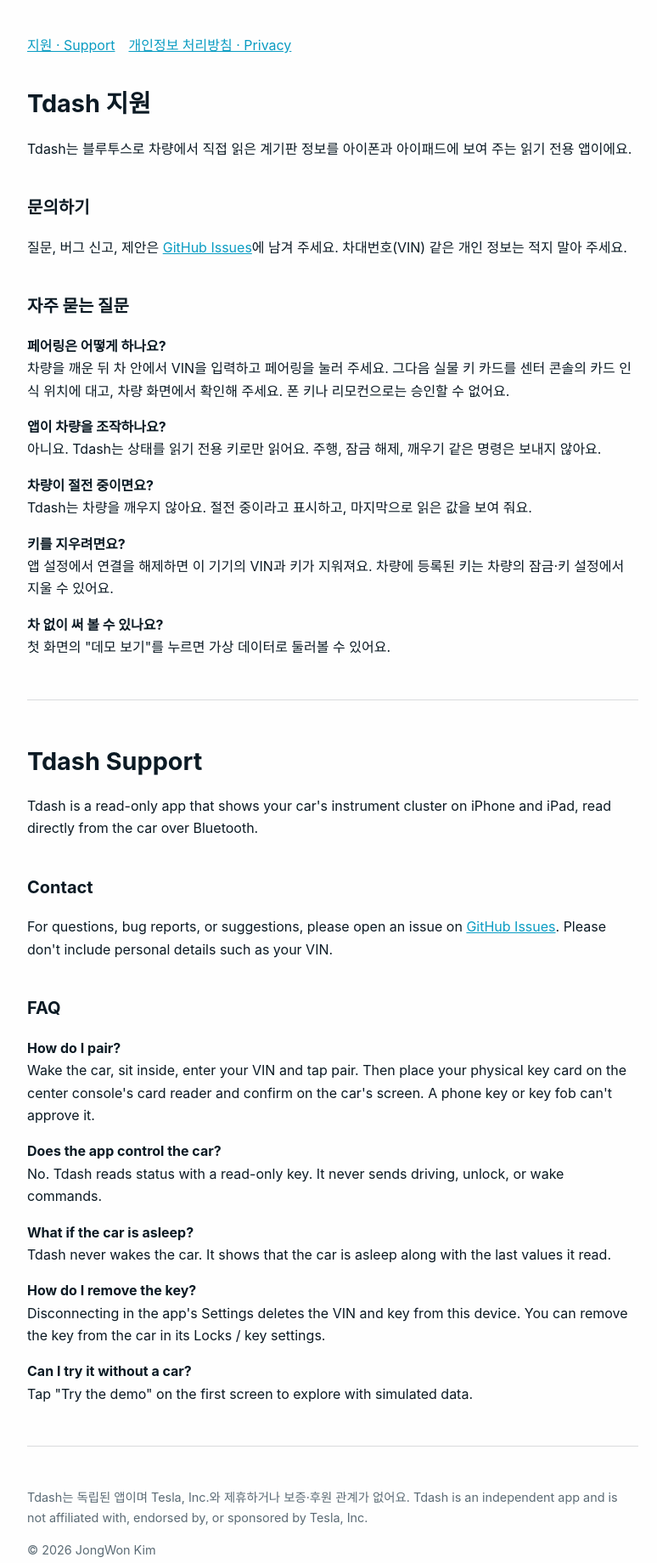
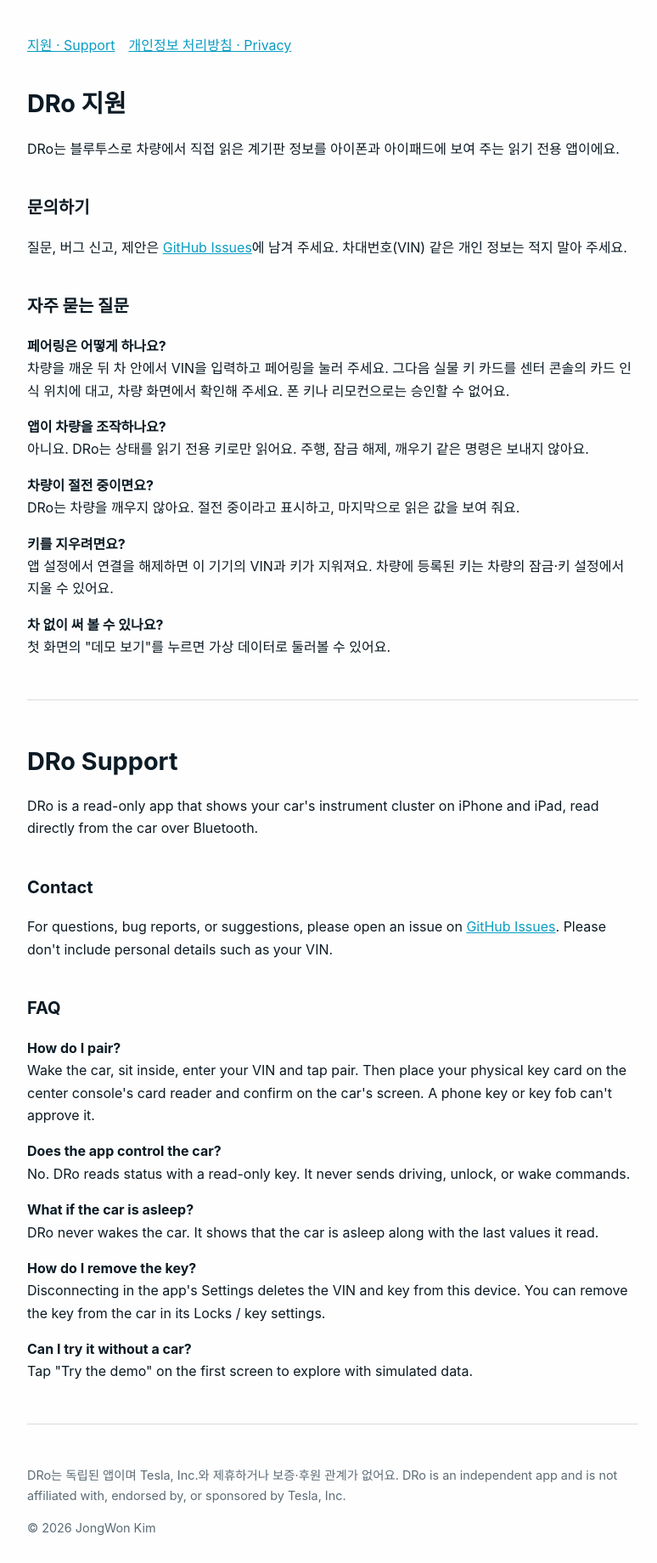
Before and after one commit to Dobuzi/tdash-support, a plain HTML site: page index.html in a window 1280 px wide. Shown: the whole page at 85% size, without its empty margins (248-1022 px from the left). Drawn offline with Linux system fonts and the light colour scheme.

Commit message:
Rename app to DRo

```diff
--- a/index.html
+++ b/index.html
@@ -3,40 +3,40 @@
 <head>
 <meta charset="utf-8">
 <meta name="viewport" content="width=device-width,initial-scale=1">
-<title>Tdash 지원 · Support</title>
+<title>DRo 지원 · Support</title>
 <link rel="stylesheet" href="style.css">
 </head>
 <body><main>
 <nav><a href="./">지원 · Support</a><a href="privacy.html">개인정보 처리방침 · Privacy</a></nav>
 
-<h1>Tdash 지원</h1>
-<p>Tdash는 블루투스로 차량에서 직접 읽은 계기판 정보를 아이폰과 아이패드에 보여 주는 읽기 전용 앱이에요.</p>
+<h1>DRo 지원</h1>
+<p>DRo는 블루투스로 차량에서 직접 읽은 계기판 정보를 아이폰과 아이패드에 보여 주는 읽기 전용 앱이에요.</p>
 
 <h2>문의하기</h2>
 <p>질문, 버그 신고, 제안은 <a href="https://github.com/Dobuzi/tdash-support/issues">GitHub Issues</a>에 남겨 주세요. 차대번호(VIN) 같은 개인 정보는 적지 말아 주세요.</p>
 
 <h2>자주 묻는 질문</h2>
 <p><strong>페어링은 어떻게 하나요?</strong><br>차량을 깨운 뒤 차 안에서 VIN을 입력하고 페어링을 눌러 주세요. 그다음 실물 키 카드를 센터 콘솔의 카드 인식 위치에 대고, 차량 화면에서 확인해 주세요. 폰 키나 리모컨으로는 승인할 수 없어요.</p>
-<p><strong>앱이 차량을 조작하나요?</strong><br>아니요. Tdash는 상태를 읽기 전용 키로만 읽어요. 주행, 잠금 해제, 깨우기 같은 명령은 보내지 않아요.</p>
-<p><strong>차량이 절전 중이면요?</strong><br>Tdash는 차량을 깨우지 않아요. 절전 중이라고 표시하고, 마지막으로 읽은 값을 보여 줘요.</p>
+<p><strong>앱이 차량을 조작하나요?</strong><br>아니요. DRo는 상태를 읽기 전용 키로만 읽어요. 주행, 잠금 해제, 깨우기 같은 명령은 보내지 않아요.</p>
+<p><strong>차량이 절전 중이면요?</strong><br>DRo는 차량을 깨우지 않아요. 절전 중이라고 표시하고, 마지막으로 읽은 값을 보여 줘요.</p>
 <p><strong>키를 지우려면요?</strong><br>앱 설정에서 연결을 해제하면 이 기기의 VIN과 키가 지워져요. 차량에 등록된 키는 차량의 잠금·키 설정에서 지울 수 있어요.</p>
 <p><strong>차 없이 써 볼 수 있나요?</strong><br>첫 화면의 "데모 보기"를 누르면 가상 데이터로 둘러볼 수 있어요.</p>
 
 <hr>
 
-<h1 lang="en">Tdash Support</h1>
-<p lang="en">Tdash is a read-only app that shows your car's instrument cluster on iPhone and iPad, read directly from the car over Bluetooth.</p>
+<h1 lang="en">DRo Support</h1>
+<p lang="en">DRo is a read-only app that shows your car's instrument cluster on iPhone and iPad, read directly from the car over Bluetooth.</p>
 <h2 lang="en">Contact</h2>
 <p lang="en">For questions, bug reports, or suggestions, please open an issue on <a href="https://github.com/Dobuzi/tdash-support/issues">GitHub Issues</a>. Please don't include personal details such as your VIN.</p>
 <h2 lang="en">FAQ</h2>
 <p lang="en"><strong>How do I pair?</strong><br>Wake the car, sit inside, enter your VIN and tap pair. Then place your physical key card on the center console's card reader and confirm on the car's screen. A phone key or key fob can't approve it.</p>
-<p lang="en"><strong>Does the app control the car?</strong><br>No. Tdash reads status with a read-only key. It never sends driving, unlock, or wake commands.</p>
-<p lang="en"><strong>What if the car is asleep?</strong><br>Tdash never wakes the car. It shows that the car is asleep along with the last values it read.</p>
+<p lang="en"><strong>Does the app control the car?</strong><br>No. DRo reads status with a read-only key. It never sends driving, unlock, or wake commands.</p>
+<p lang="en"><strong>What if the car is asleep?</strong><br>DRo never wakes the car. It shows that the car is asleep along with the last values it read.</p>
 <p lang="en"><strong>How do I remove the key?</strong><br>Disconnecting in the app's Settings deletes the VIN and key from this device. You can remove the key from the car in its Locks / key settings.</p>
 <p lang="en"><strong>Can I try it without a car?</strong><br>Tap "Try the demo" on the first screen to explore with simulated data.</p>
 
 <hr>
-<p class="muted">Tdash는 독립된 앱이며 Tesla, Inc.와 제휴하거나 보증·후원 관계가 없어요. Tdash is an independent app and is not affiliated with, endorsed by, or sponsored by Tesla, Inc.</p>
+<p class="muted">DRo는 독립된 앱이며 Tesla, Inc.와 제휴하거나 보증·후원 관계가 없어요. DRo is an independent app and is not affiliated with, endorsed by, or sponsored by Tesla, Inc.</p>
 <p class="muted">© 2026 JongWon Kim</p>
 </main></body>
 </html>
```
Also changed, not shown: privacy.html (+8 -8 lines), 1 other file.
